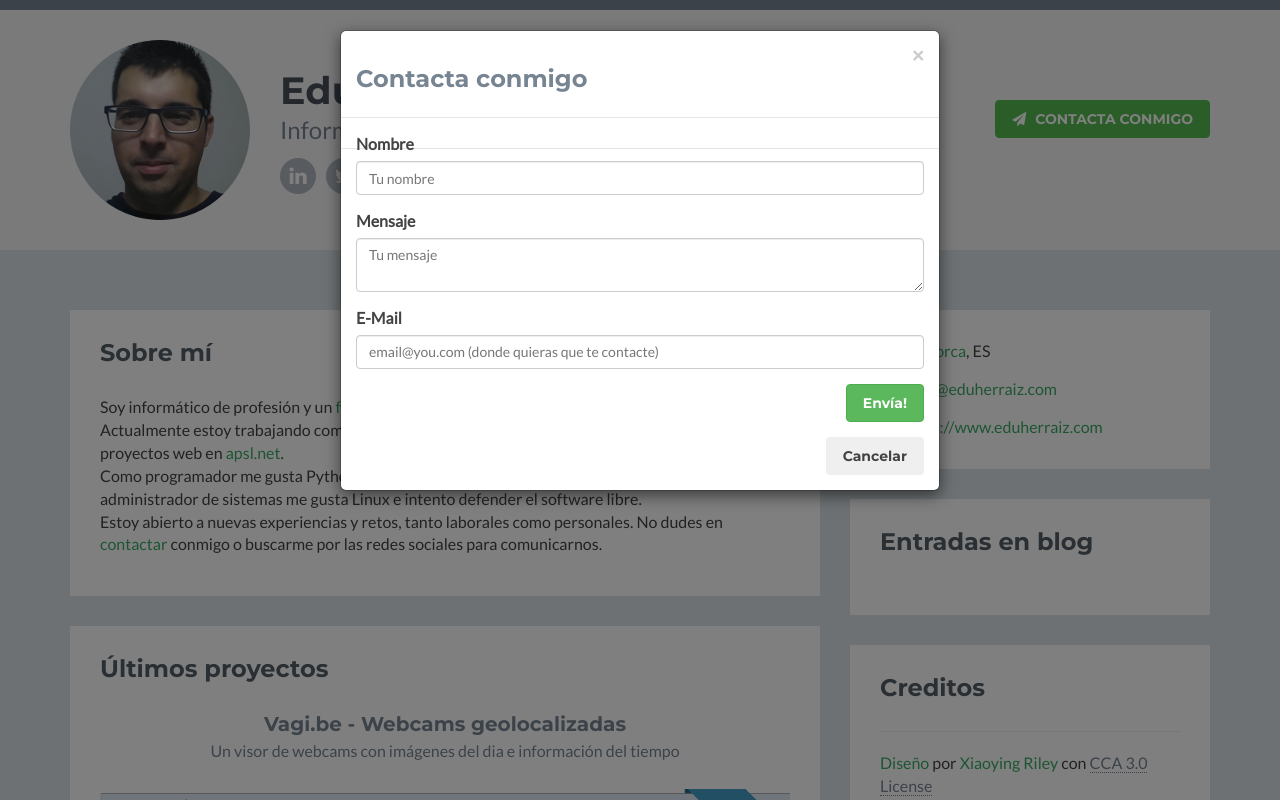
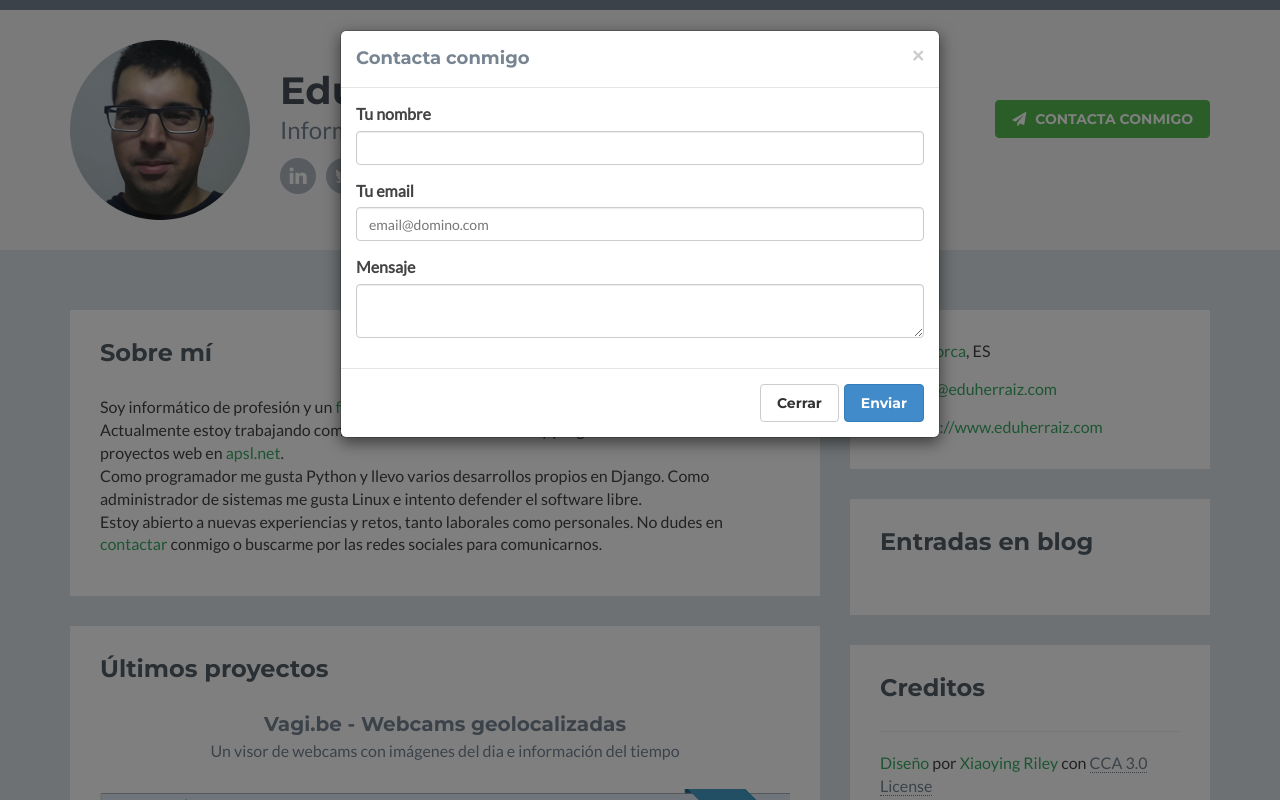
Before and after one commit to eduherraiz/portfolio, a Django app: template src/home/templates/home.html in a window 1280 px wide, after a click on "CONTACTA CONMIGO". Run offline with Django 3.2, Linux system fonts and the light colour scheme; the template is opened without the code that fills it, so the values that code supplies are empty; some libraries are stand-ins or nearby versions.

Commit message:
Contact modal

```diff
--- a/src/home/templates/base.html
+++ b/src/home/templates/base.html
@@ -34,23 +34,32 @@
 
 <body>
     <!-- Contact Modal -->
-    <div id="myModal" class="modal fade" tabindex="-1" role="dialog" aria-labelledby="myModalLabel" aria-hidden="true">
+    <div class="modal fade" id="myModal" tabindex="-1" role="dialog" aria-labelledby="myModalLabel" aria-hidden="true">
       <div class="modal-dialog">
         <div class="modal-content">
           <div class="modal-header">
-            <button type="button" class="close" data-dismiss="modal" aria-hidden="true">×</button>
-            <h3 id="myModalLabel">Contacta conmigo</h3>
+            <button type="button" class="close" data-dismiss="modal"><span aria-hidden="true">&times;</span><span class="sr-only">Close</span></button>
+            <h4 class="modal-title" id="exampleModalLabel">Contacta conmigo</h4>
           </div>
           <div class="modal-body">
-            <form class="form-horizontal col-sm-12">
-              <div class="form-group"><label>Nombre</label><input class="form-control required" placeholder="Tu nombre" data-placement="top" data-trigger="manual" data-content="a" type="text"></div>
-              <div class="form-group"><label>Mensaje</label><textarea class="form-control" placeholder="Tu mensaje" data-placement="top" data-trigger="manual"></textarea></div>
-              <div class="form-group"><label>E-Mail</label><input class="form-control email" placeholder="email@you.com (donde quieras que te contacte)" data-placement="top" data-trigger="manual" data-content="Necesitamos un email válido (user@gmail.com)" type="text"></div>
-              <div class="form-group"><button type="submit" class="btn btn-success pull-right">Envía!</button> <p class="help-block pull-left text-danger hide" id="form-error">&nbsp; El formulario no es válido. </p></div>
+            <form role="form">
+              <div class="form-group">
+                <label for="nombre" class="control-label">Tu nombre</label>
+                <input type="text" class="form-control" id="nombre" name="nombre" placeholder="">
+              </div>
+              <div class="form-group">
+                <label for="email" class="control-label">Tu email</label>
+                <input type="text" class="form-control" id="email" name="email" placeholder="email@domino.com">
+              </div>
+              <div class="form-group">
+                <label for="mensaje" class="control-label">Mensaje</label>
+                <textarea class="form-control" id="mensaje" name="mensaje"></textarea>
+              </div>
             </form>
           </div>
           <div class="modal-footer">
-            <button class="btn" data-dismiss="modal" aria-hidden="true">Cancelar</button>
+            <button type="button" class="btn btn-default" data-dismiss="modal">Cerrar</button>
+            <button type="button" class="btn btn-primary">Enviar</button>
           </div>
         </div>
       </div>
```
